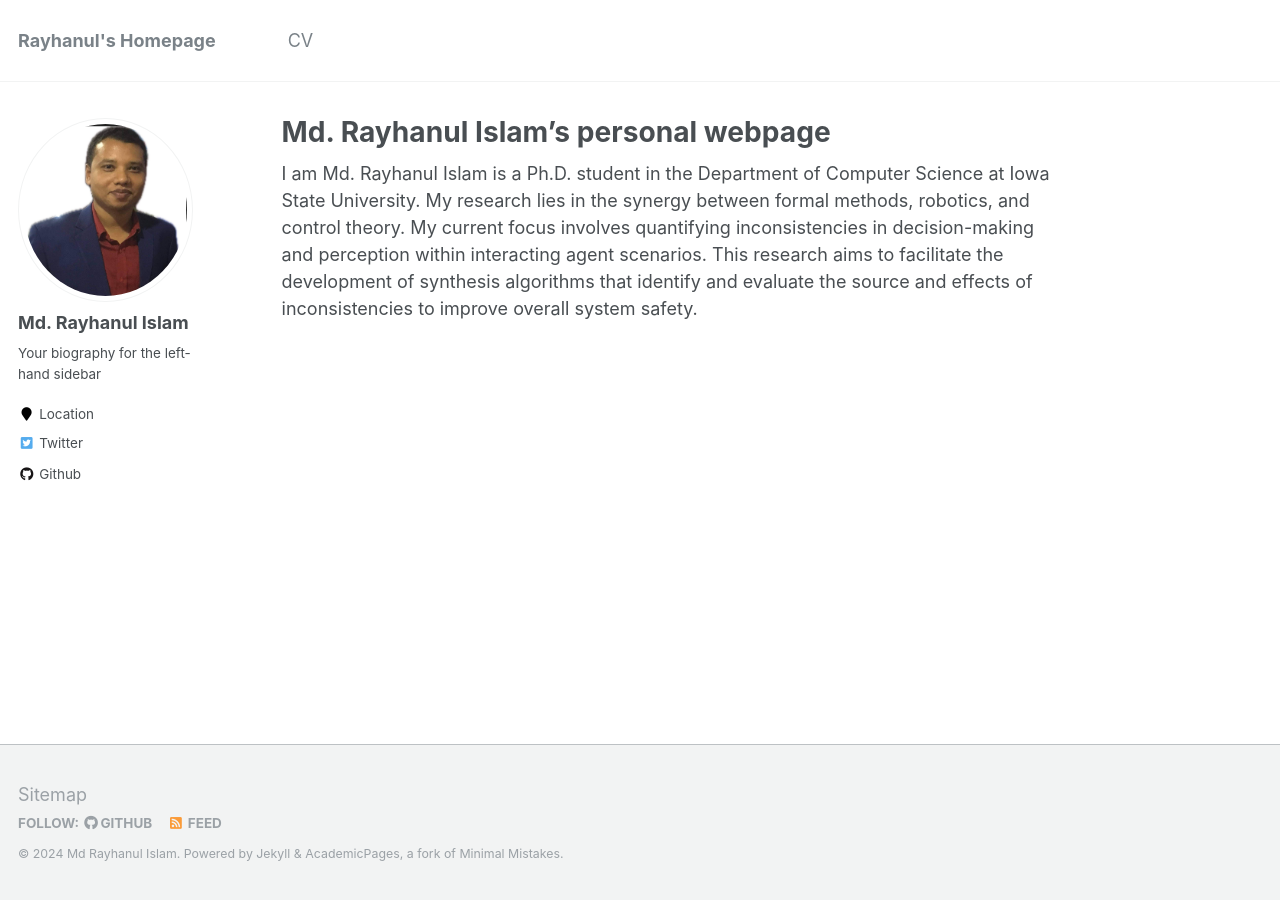
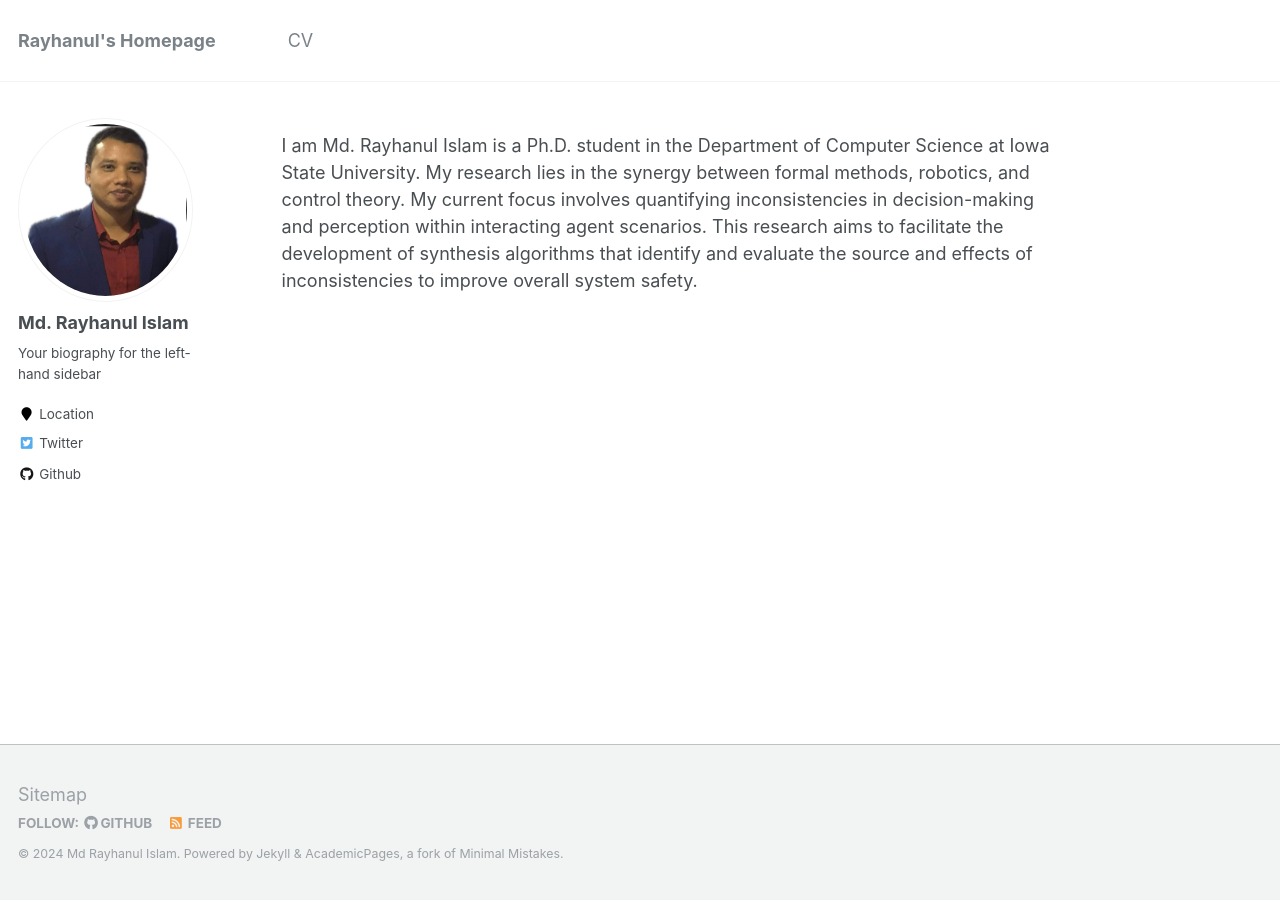
Before and after one commit to rayhanul/rayhanul.github.io, a Jekyll site: the page built from _pages/about.md, in a window 1280 px wide. Built offline with Jekyll 4.4.1, drawn with Linux system fonts in a browser that asks for light colours.

Commit message:
empty title

```diff
--- a/_pages/about.md
+++ b/_pages/about.md
@@ -1,6 +1,6 @@
 ---
 permalink: /
-title: "Md. Rayhanul Islam's personal webpage"
+title: ""
 excerpt: "About me"
 author_profile: true
 redirect_from:
```
